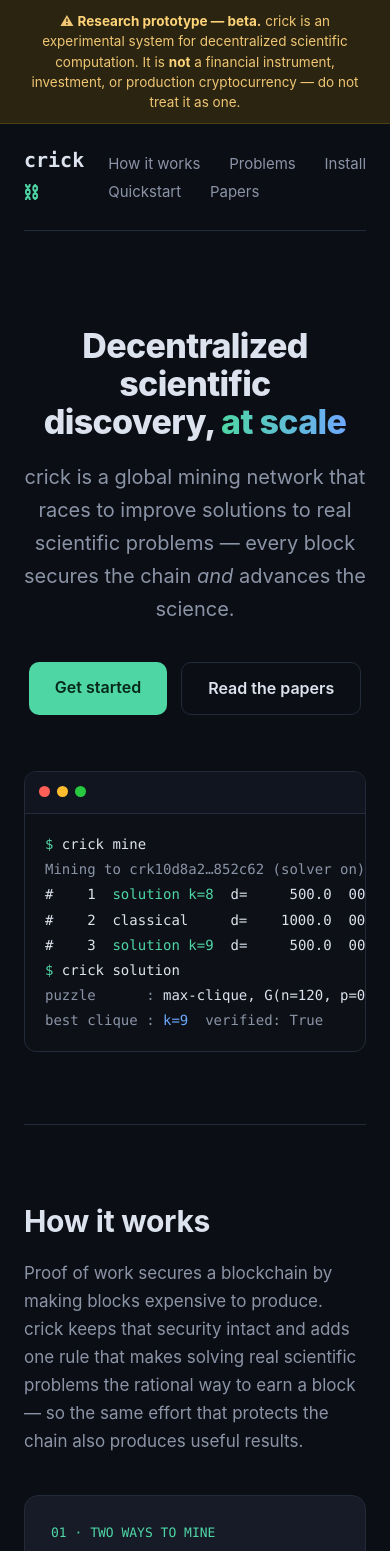
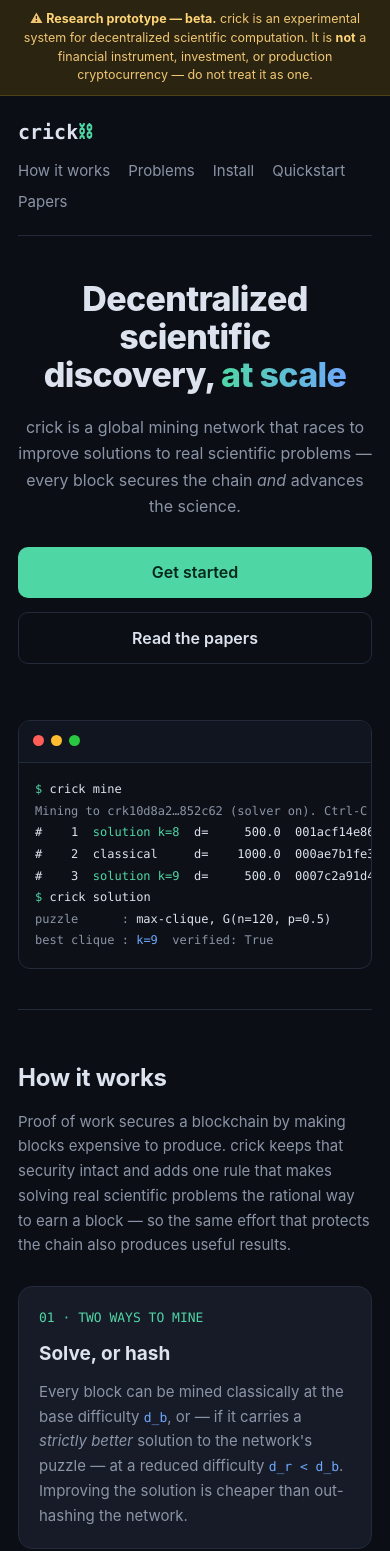
Before and after one commit to OliverLaboratory/crick, a plain HTML site: page docs/index.html in a window 390 px wide. Shown: the top 1551 px of the page. Drawn offline with Linux system fonts and the light colour scheme.

Commit message:
Make landing page responsive for mobile
- nav links wrap; hero/sections/cards scale down at <=560px
- buttons stack full-width on phones
- wrap the SVG diagram and command table in horizontal-scroll containers
  so they stay legible instead of squishing
- verified via CDP mobile emulation: no horizontal overflow at 390px

Co-Authored-By: Claude Opus 4.8 (1M context) <noreply@anthropic.com>

```diff
--- a/docs/index.html
+++ b/docs/index.html
@@ -121,6 +121,34 @@
 
   footer { padding: 48px 0 64px; border-top: 1px solid var(--line); color: var(--muted); font-size: 14px; text-align: center; }
   footer .logo { font-size: 16px; margin-bottom: 8px; }
+
+  .svg-scroll, .table-scroll { overflow-x: auto; -webkit-overflow-scrolling: touch; }
+
+  /* Tablet: let the nav links wrap under the logo */
+  @media (max-width: 760px) {
+    nav { flex-wrap: wrap; gap: 10px 0; }
+    nav .links { width: 100%; display: flex; flex-wrap: wrap; gap: 6px 18px; }
+    nav .links a { margin-left: 0; }
+  }
+
+  /* Phone */
+  @media (max-width: 560px) {
+    .wrap { padding: 0 18px; }
+    .disclaimer { font-size: 12.5px; padding: 10px 18px; }
+    header.hero { padding: 44px 0 40px; }
+    .hero p.tag { font-size: 16px; margin-bottom: 28px; }
+    .cta { flex-direction: column; }
+    .btn { width: 100%; text-align: center; }
+    section { padding: 48px 0; }
+    section h2 { font-size: 24px; }
+    section p.lead { font-size: 15px; margin-bottom: 28px; }
+    .card { padding: 20px; }
+    .term .body, pre.shell { font-size: 12px; padding: 16px; }
+    /* keep the diagram readable: scroll it rather than shrink it to nothing */
+    figure.diagram svg { min-width: 600px; }
+    .diag-legend { gap: 10px 20px; font-size: 13px; }
+    th, td { padding: 9px 10px; font-size: 14px; }
+  }
 </style>
 </head>
 <body>
@@ -203,6 +231,7 @@
     </div>
 
     <figure class="diagram">
+      <div class="svg-scroll">
       <svg viewBox="0 0 768 150" role="img" aria-label="A blockchain where some blocks carry solutions and others do not">
         <!-- chain links: each block points to its parent -->
         <g stroke="#6b7689" stroke-width="2">
@@ -268,6 +297,7 @@
         <text x="720" y="100" text-anchor="middle" fill="#8b94a7" font-size="11" font-family="ui-monospace,monospace">d_b</text>
         <text x="720" y="132" text-anchor="middle" fill="#8b94a7" font-size="12" font-family="ui-monospace,monospace">#7</text>
       </svg>
+      </div>
       <figcaption>Each block links to its parent. Green blocks carry a strictly-better solution
       and are accepted at the reduced difficulty <code>d_r</code>; grey blocks are ordinary
       hash-only blocks at <code>d_b</code>. (After Fig. 1 of the 2019 paper.)</figcaption>
@@ -360,6 +390,7 @@
 <span class="p">$</span> crick status                <span class="c"># chain height, difficulties, balance</span>
 <span class="p">$</span> crick solution              <span class="c"># the best on-chain solution so far</span>
 <span class="p">$</span> crick send --to crk1… --amount 5   <span class="c"># spend your rewards</span></pre>
+    <div class="table-scroll">
     <table>
       <tr><th>Command</th><th>What it does</th></tr>
       <tr><td>crick init</td><td>Create a wallet and the genesis block (stores the puzzle instance)</td></tr>
@@ -369,6 +400,7 @@
       <tr><td>crick solution</td><td>Show and verify the best solution recorded on-chain</td></tr>
       <tr><td>crick send</td><td>Sign and broadcast a transaction via a running node</td></tr>
     </table>
+    </div>
   </section>
 
   <section id="papers" class="papers">
```
